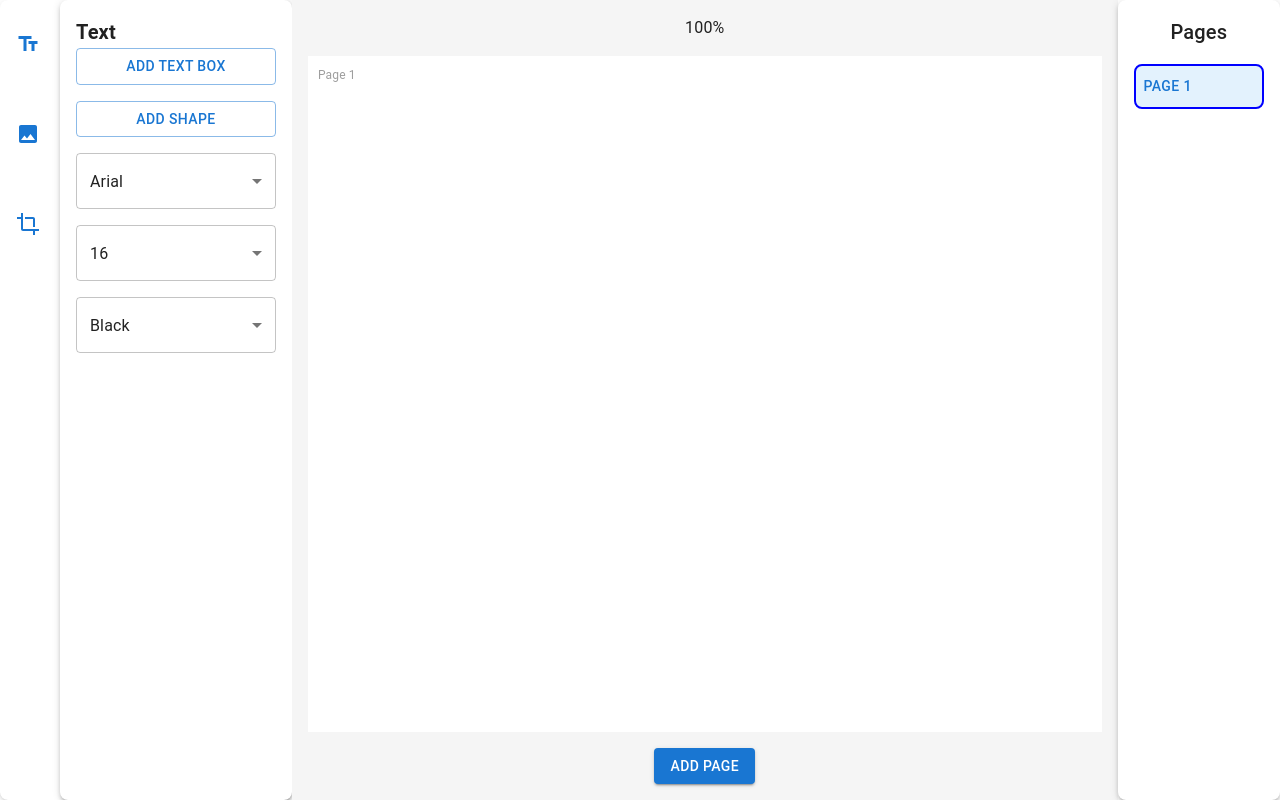
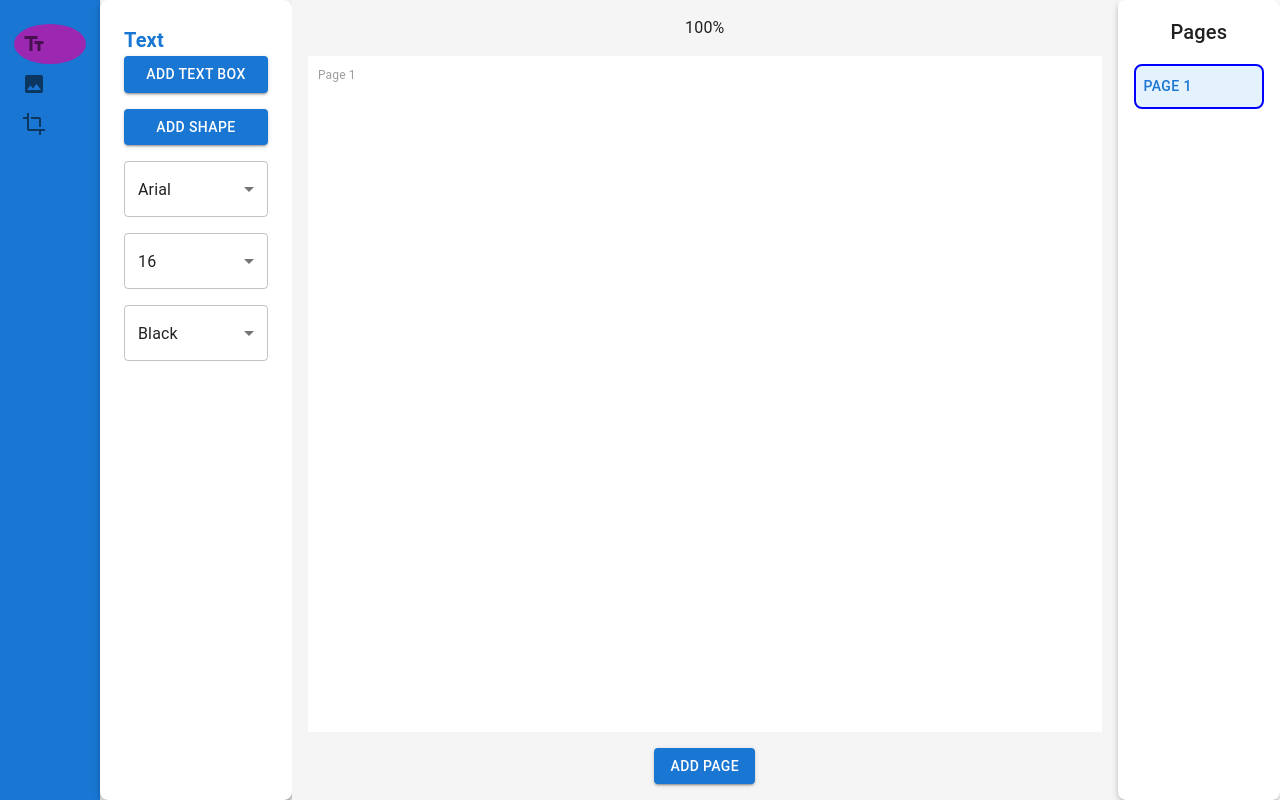
Before and after one commit to naby001/ResumeMax, a React (Vite) app: page /builder in a window 1280 px wide. Built offline with nearby package versions, Linux system fonts and the light colour scheme.

Commit message:
style fix left menu

```diff
--- a/src/components/ToolsPanel.jsx
+++ b/src/components/ToolsPanel.jsx
@@ -1,5 +1,5 @@
 import React, { useState } from 'react';
-import { Box, Button, Divider, Typography, Select, MenuItem, IconButton, List, ListItem, ListItemText, ListItemIcon } from '@mui/material';
+import { Box, Button, Divider, Typography, Select, MenuItem, IconButton, List, ListItem, ListItemIcon } from '@mui/material';
 import TextFieldsIcon from '@mui/icons-material/TextFields';
 import ImageIcon from '@mui/icons-material/Image';
 import CropIcon from '@mui/icons-material/Crop';
@@ -15,43 +15,76 @@ const ToolsPanel = () => {
     <Box
       display="flex"
       bgcolor="white"
-
       width={600}
       height="100vh"
       borderRadius={3}
-      boxShadow={3}
+      boxShadow={6}
     >
       {/* Left Column - Main options */}
       <Box
-        width={60}
-        bgcolor="white"
+        width={100}
+        bgcolor="primary.main"
         paddingTop={2}
         paddingRight={2}
-        borderRadius={2}
+        paddingLeft={2}
 
         display="flex"
         flexDirection="column"
-        gap={2}
+        gap={3}
+        alignItems="center"
+        boxShadow={3}
       >
+        <List>
+          <ListItem
+            button
+            onClick={() => setActiveTab('text')}
+            sx={{
+              borderRadius: '50%',
+              backgroundColor: activeTab === 'text' ? 'secondary.main' : 'transparent',
+              padding: 1,
+              '&:hover': {
+                backgroundColor: 'secondary.main',
 
-        <List>
-          <ListItem button onClick={() => setActiveTab('text')} style={{marginBottom:50, borderRadius:20, alignItems:'center'}} >
+              },
+            }}
+          >
             <ListItemIcon>
-              <TextFieldsIcon color="primary" />
+              <TextFieldsIcon color="inherit" />
             </ListItemIcon>
+          </ListItem>
+          <ListItem
+            button
+            onClick={() => setActiveTab('image')}
+            sx={{
+              borderRadius: '50%',
+              backgroundColor: activeTab === 'image' ? 'secondary.main' : 'transparent',
+              padding: 1,
+              '&:hover': {
+                backgroundColor: 'secondary.main',
+              },
 
+            }
+          }
+          >
+            <ListItemIcon>
+              <ImageIcon color="inherit" />
+            </ListItemIcon>
           </ListItem>
-          <ListItem button onClick={() => setActiveTab('image')} style={{marginBottom:50}}>
+          <ListItem
+            button
+            onClick={() => setActiveTab('shapes')}
+            sx={{
+              borderRadius: '50%',
+              backgroundColor: activeTab === 'shapes' ? 'secondary.main' : 'transparent',
+              padding: 1,
+              '&:hover': {
+                backgroundColor: 'secondary.main',
+              },
+            }}
+          >
             <ListItemIcon>
-              <ImageIcon color="primary" />
+              <CropIcon color="inherit" />
             </ListItemIcon>
-
-          </ListItem>
-          <ListItem button onClick={() => setActiveTab('shapes')} style={{marginBottom:50}}>
-            <ListItemIcon>
-              <CropIcon color="primary" />
-            </ListItemIcon>
-
           </ListItem>
         </List>
       </Box>
@@ -59,20 +92,22 @@ const ToolsPanel = () => {
       {/* Right Column - Sub-options */}
       <Box
         flexGrow={1}
-        p={2}
+        p={3}
         bgcolor="white"
         borderRadius={2}
         boxShadow={3}
-
         display="flex"
         flexDirection="column"
         gap={3}
       >
         {activeTab === 'text' && (
           <Box>
-            <Typography variant="h6" fontWeight="bold">Text</Typography>
-            <Button variant="outlined" fullWidth sx={{ mb: 2 }}>Add Text Box</Button>
-            <Button variant="outlined" fullWidth sx={{ mb: 2 }}>Add Shape</Button>
+            <Typography variant="h6" fontWeight="bold" color="primary.main">Text</Typography>
+            <Button variant="contained" fullWidth sx={{ mb: 2, backgroundColor: 'primary.main', '&:hover': { backgroundColor: 'primary.dark' } }}>
+              Add Text Box
+            </Button>
+            <Button variant="contained" fullWidth sx={{ mb: 2, backgroundColor: 'primary.main', '&:hover': { backgroundColor: 'primary.dark' } }}>
+              Add Shape</Button>
 
             <Select defaultValue="Arial" fullWidth sx={{ mb: 2 }}>
               <MenuItem value="Arial">Arial</MenuItem>
@@ -94,8 +129,8 @@ const ToolsPanel = () => {
 
         {activeTab === 'image' && (
           <Box>
-            <Typography variant="h6" fontWeight="bold" gutterBottom>Uploads</Typography>
-            <Button variant="outlined" fullWidth component="label">
+            <Typography variant="h6" fontWeight="bold" gutterBottom color="primary.main">Uploads</Typography>
+            <Button variant="contained" fullWidth component="label" sx={{ mb: 2 }}>
               Choose Image
               <input type="file" hidden />
             </Button>
@@ -121,18 +156,18 @@ const ToolsPanel = () => {
 
         {activeTab === 'shapes' && (
           <Box>
-            <Typography variant="h6" fontWeight="bold">Shapes & Icons</Typography>
-            <Box display="flex" gap={2} flexWrap="wrap">
-              <IconButton>
+            <Typography variant="h6" fontWeight="bold" color="primary.main">Shapes & Icons</Typography>
+            <Box display="flex" gap={3} flexWrap="wrap"> {/* Increased gap between icons */}
+              <IconButton sx={{ backgroundColor: 'lightgrey', '&:hover': { backgroundColor: 'grey' } }}>
                 <InsertEmoticonIcon />
               </IconButton>
-              <IconButton>
+              <IconButton sx={{ backgroundColor: 'lightgrey', '&:hover': { backgroundColor: 'grey' } }}>
                 <GitHubIcon />
               </IconButton>
-              <IconButton>
+              <IconButton sx={{ backgroundColor: 'lightgrey', '&:hover': { backgroundColor: 'grey' } }}>
                 <PhoneIcon />
               </IconButton>
-              <IconButton>
+              <IconButton sx={{ backgroundColor: 'lightgrey', '&:hover': { backgroundColor: 'grey' } }}>
                 <EmailIcon />
               </IconButton>
             </Box>
```
Also changed, not shown: 1 other file (tests, documents, lock files or other folders).
